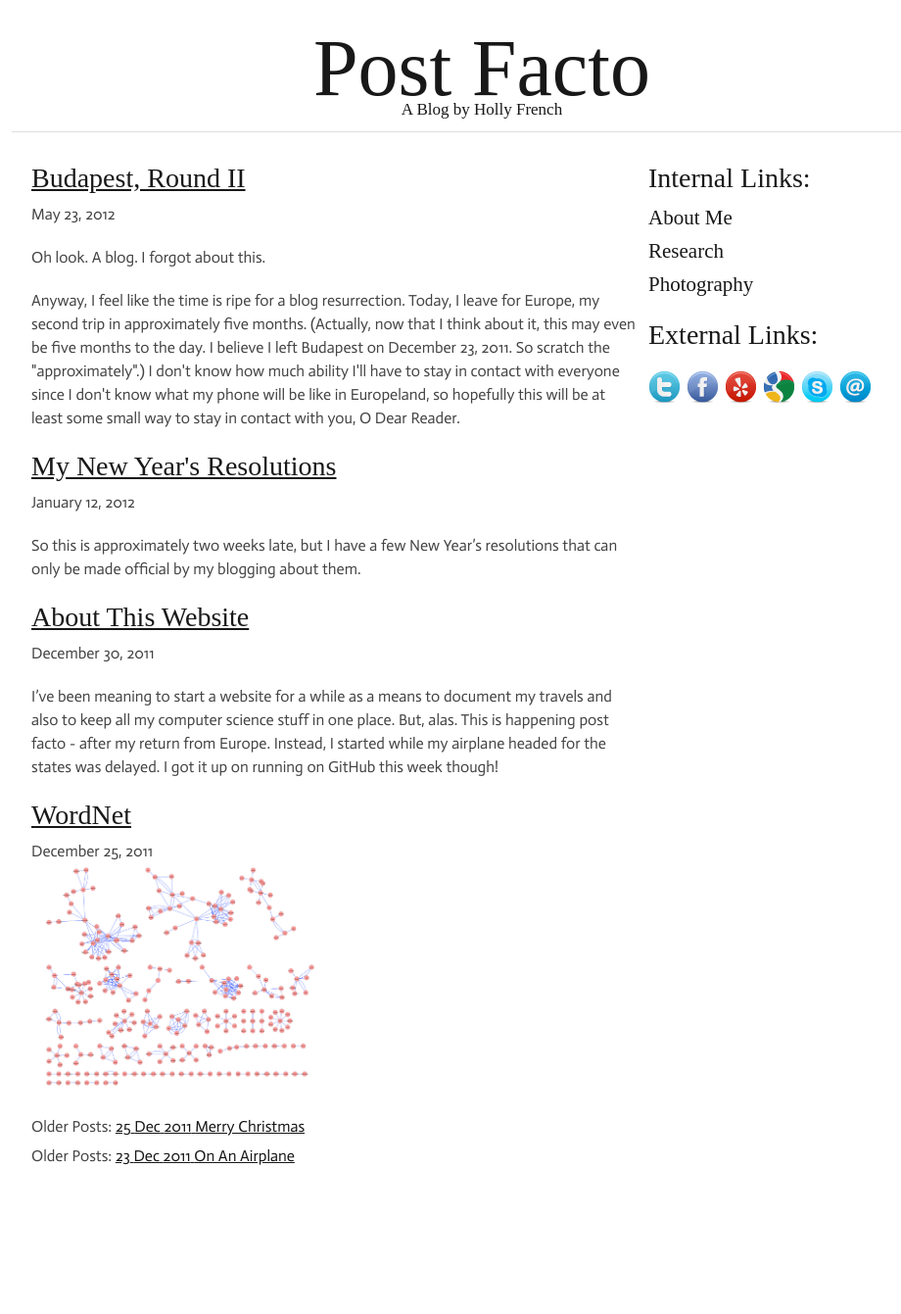
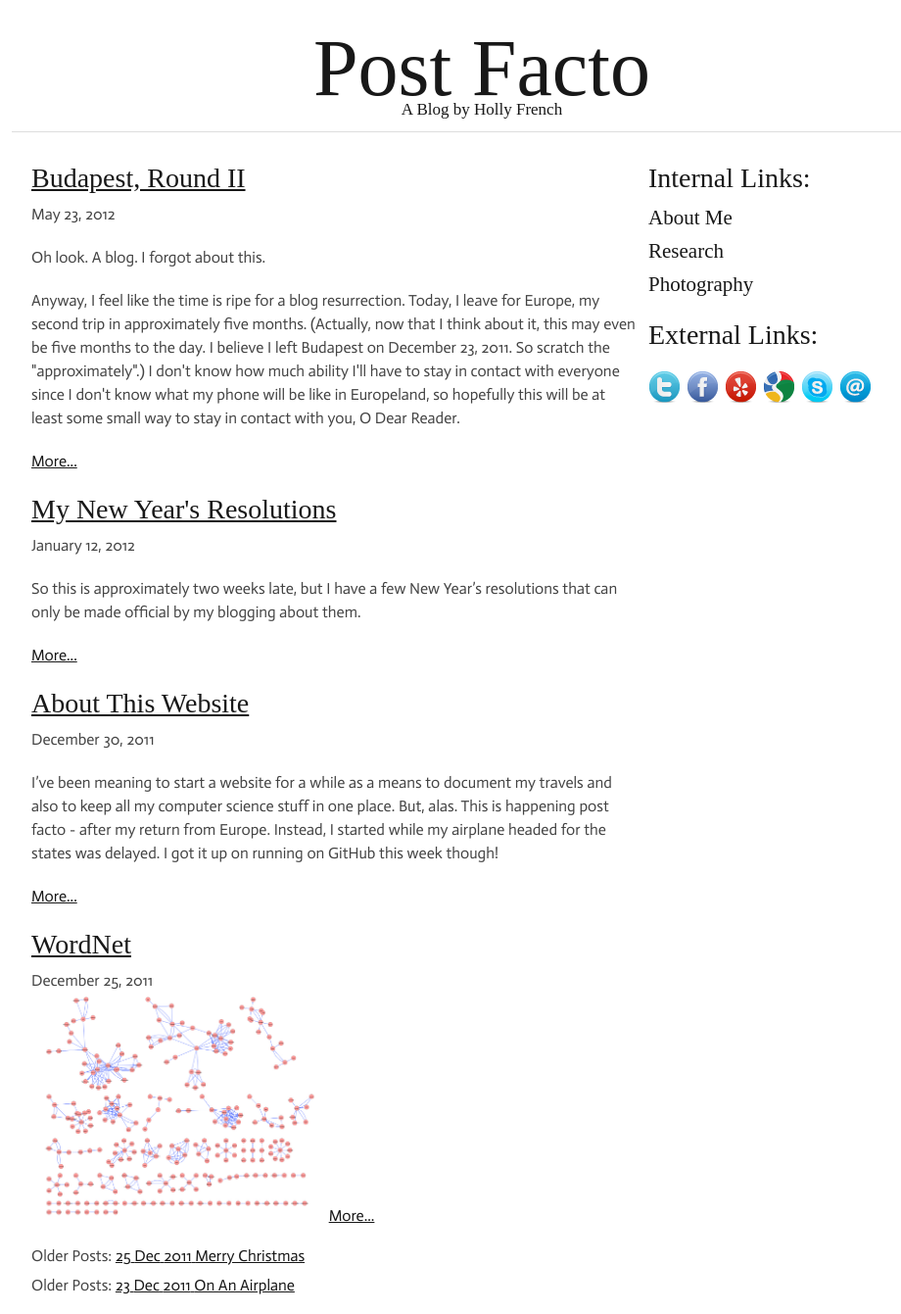
Before and after one commit to phrenchphry11/phrenchphry11.github.com, a Jekyll site: the page built from index.html, in a window 1280 px wide. Shown: the whole page at 98% size, without its empty margins (148-1068 px from the left). Built offline with Jekyll 4.4.1, drawn with Linux system fonts in a browser that asks for light colours; nearby versions of some CDN libraries; some web fonts are replaced; Markdown is read by kramdown in place of the engine named in the settings; comment, search, counter and statistics services are not loaded; before the commit the page ends 1209 px from its top, so only the background shows below that.

Commit message:
More link

```diff
--- a/index.html
+++ b/index.html
@@ -15,6 +15,7 @@ title: Home
 <span>{{ post.date | date: '%B' }} {{ post.date | date: '%e' }}, {{ post.date | date: '%Y' }}</span>
 <p>
     {{ post.excerpt | markdownify }}
+    <span class="more"><a href="{{ post.url }}">More...</a></span>
 </p>
 
 
```
